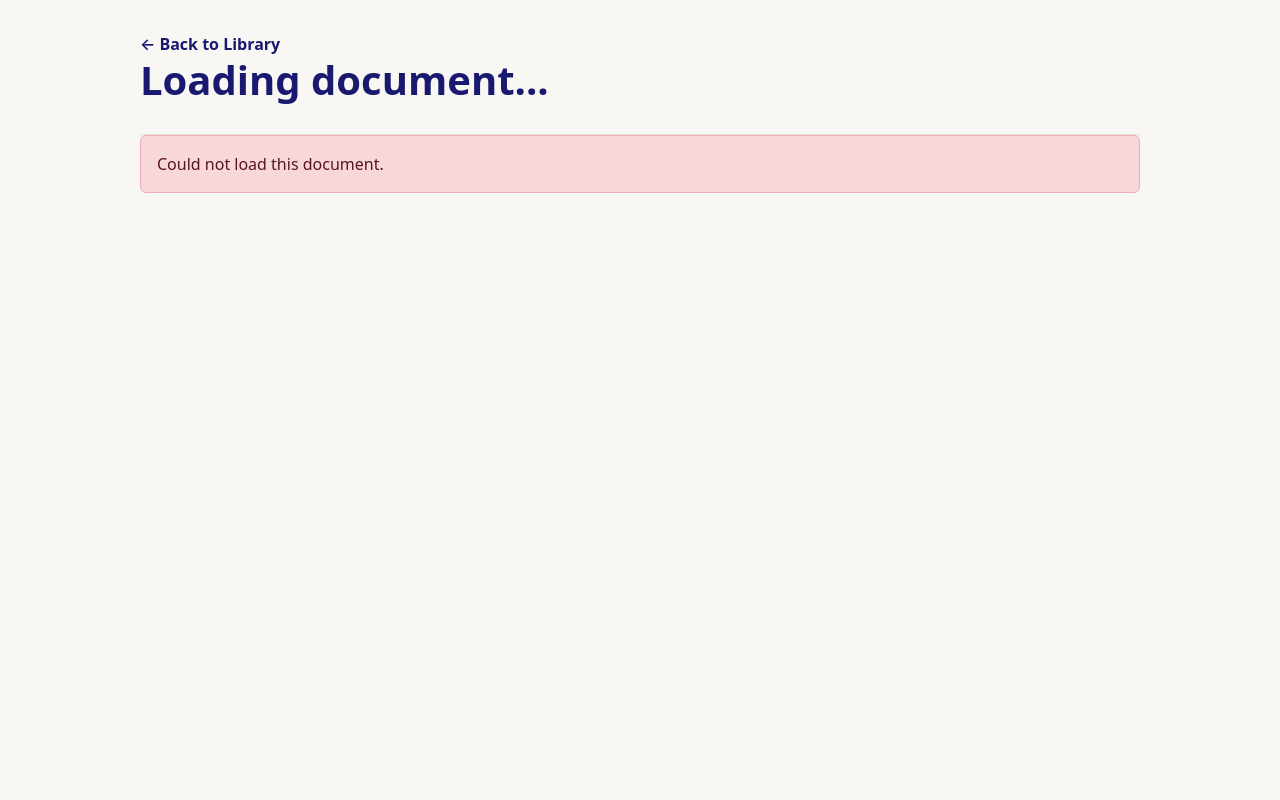
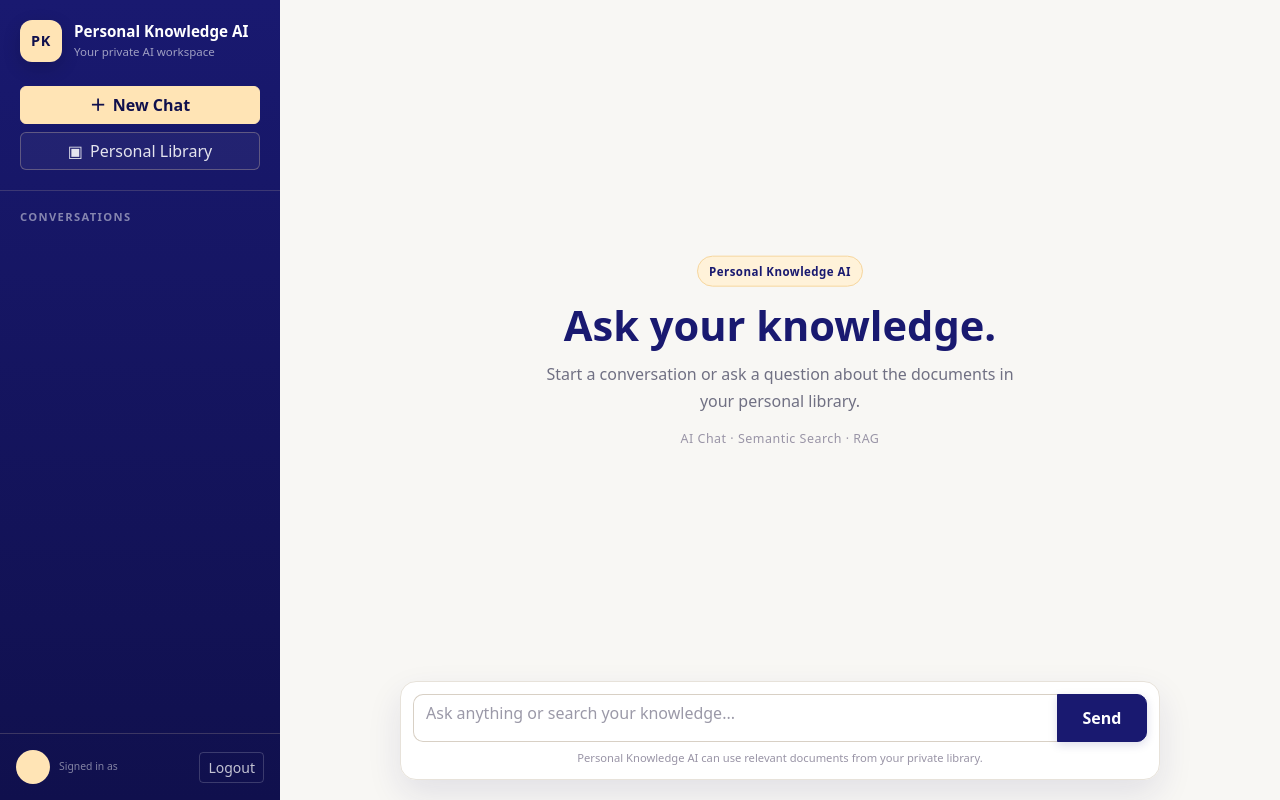
Before and after one commit to EliArn99/Personal-Knowledge-AI, a Django app: template frontend/templates/frontend/document_detail.html in a window 1280 px wide. Run offline with Django 3.2, Linux system fonts and the light colour scheme; the template is opened without the code that fills it, so the values that code supplies are empty; some libraries are stand-ins or nearby versions.

Commit message:
Replace document detail page with chat layout

```diff
--- a/frontend/templates/frontend/document_detail.html
+++ b/frontend/templates/frontend/document_detail.html
@@ -2,48 +2,155 @@
 {% load static %}
 
 {% block title %}
-Document | Personal Knowledge AI
+Chat | Personal Knowledge AI
+{% endblock %}
+
+{% block body_class %}
+chat-page-body
 {% endblock %}
 
 {% block content %}
 
+<div class="chat-layout">
+
+    <aside class="sidebar">
+
+        <div class="sidebar-header">
+
+            <div class="sidebar-brand">
+
                 <div
-        class="document-detail-page"
-        data-document-id="{{ document_id }}"
+                    class="brand-mark"
+                    aria-hidden="true"
                 >
-    <div class="document-detail-header">
+                    PK
+                </div>
+
+                <div class="brand-copy">
+
+                    <div class="brand-title">
+                        Personal Knowledge AI
+                    </div>
+
+                    <div class="brand-subtitle">
+                        Your private AI workspace
+                    </div>
+
+                </div>
+
+            </div>
+
+
+            <button
+                id="new-chat-button"
+                class="btn sidebar-primary-action w-100 mt-4"
+                type="button"
+                aria-label="Start a new chat"
+            >
+                <span aria-hidden="true">＋</span>
+                New Chat
+            </button>
+
 
             <a
                 href="{% url 'library' %}"
-                class="document-back-link"
+                class="btn sidebar-secondary-action w-100 mt-2"
             >
-            ← Back to Library
+                <span aria-hidden="true">▣</span>
+                Personal Library
             </a>
 
-        <div class="document-detail-heading">
+        </div>
 
-            <div>
-                <h1
-                        id="document-title"
-                        class="document-detail-title"
-                >
-                    Loading document...
-                </h1>
+
+        <div class="sidebar-section-label">
+            Conversations
+        </div>
+
 
         <div
-                        id="document-meta"
-                        class="document-detail-meta"
-                ></div>
+            id="chat-list"
+            class="chat-list"
+        >
         </div>
 
-            <a
-                    id="document-download-button"
-                    class="btn btn-primary"
-                    href="#"
-                    hidden
+
+        <div class="sidebar-footer">
+
+            <div class="sidebar-user">
+
+                <div
+                    class="sidebar-user-avatar"
+                    aria-hidden="true"
                 >
-                Download
-            </a>
+                    {{ request.user.username|slice:":1"|upper }}
+                </div>
+
+                <div class="sidebar-user-info">
+
+                    <span class="sidebar-user-label">
+                        Signed in as
+                    </span>
+
+                    <strong class="sidebar-username">
+                        {{ request.user.username }}
+                    </strong>
+
+                </div>
+
+            </div>
+
+
+            <button
+                id="logout-button"
+                class="btn sidebar-logout-button btn-sm"
+                type="button"
+                aria-label="Log out"
+            >
+                Logout
+            </button>
+
+        </div>
+
+    </aside>
+
+
+    <div
+        id="sidebar-overlay"
+        class="sidebar-overlay"
+    >
+    </div>
+
+
+    <main class="chat-main">
+
+        <div class="mobile-chat-header">
+
+            <button
+                id="sidebar-toggle-button"
+                class="mobile-menu-button"
+                type="button"
+                aria-label="Open conversations"
+                aria-expanded="false"
+            >
+                <span aria-hidden="true">
+                    ☰
+                </span>
+            </button>
+
+
+            <div class="mobile-brand">
+
+                <span
+                    class="mobile-brand-mark"
+                    aria-hidden="true"
+                >
+                    PK
+                </span>
+
+                <span class="mobile-chat-title">
+                    Personal Knowledge AI
+                </span>
 
             </div>
 
@@ -51,34 +158,78 @@ Document | Personal Knowledge AI
 
 
         <div
-            id="document-loading"
-            class="document-detail-loading"
+            id="empty-state"
+            class="empty-state"
         >
-        Loading document...
+
+            <div class="empty-state-badge">
+                Personal Knowledge AI
+            </div>
+
+            <h2>
+                Ask your knowledge.
+            </h2>
+
+            <p>
+                Start a conversation or ask a question
+                about the documents in your personal library.
+            </p>
+
+            <div class="empty-state-hint">
+                AI Chat · Semantic Search · RAG
+            </div>
+
         </div>
 
 
         <div
-            id="document-error"
-            class="alert alert-danger"
-            hidden
-    ></div>
+            id="messages"
+            class="messages"
+        >
+        </div>
 
 
-    <section
-            id="document-content-section"
-            class="document-content-section"
-            hidden
+        <div class="message-input-container">
+
+            <div class="message-composer">
+
+                <form id="message-form">
+
+                    {% csrf_token %}
+
+                    <div class="input-group">
+
+                        <textarea
+                            id="message-input"
+                            class="form-control"
+                            rows="1"
+                            placeholder="Ask anything or search your knowledge..."
+                            aria-label="Message"
+                        ></textarea>
+
+                        <button
+                            id="send-button"
+                            class="btn btn-primary"
+                            type="submit"
                         >
-        <h2 class="document-content-title">
-            Extracted Text
-        </h2>
+                            Send
+                        </button>
 
-        <pre
-                id="document-extracted-text"
-                class="document-extracted-text"
-        ></pre>
-    </section>
+                    </div>
+
+                </form>
+
+
+                <div class="message-composer-hint">
+                    Personal Knowledge AI can use relevant
+                    documents from your private library.
+                </div>
+
+            </div>
+
+        </div>
+
+    </main>
 
 </div>
 
@@ -86,7 +237,9 @@ Document | Personal Knowledge AI
 
 
 {% block scripts %}
+
 <script
-        src="{% static 'frontend/js/document_detail.js' %}"
-></script>
+    src="{% static 'frontend/js/chat.js' %}?v=theme-3">
+</script>
+
 {% endblock %}
```
Lines whose indentation alone changed are shown as unchanged.
